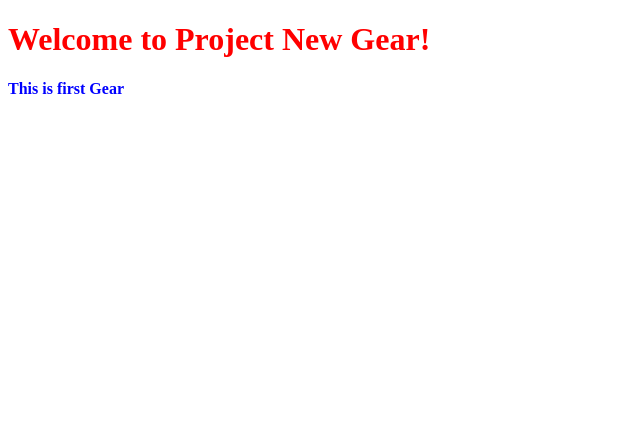
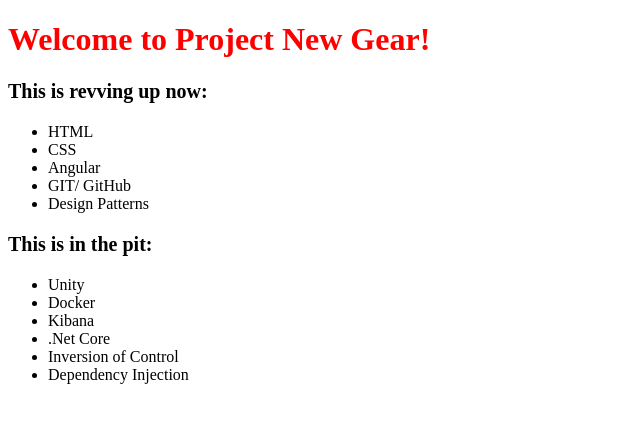
Before and after one commit to ProjectNewGear/NewGearSite, a plain HTML site: page index.html in a window 1280 px wide. Shown: the whole page, without its empty margins (0-640 px from the left). Drawn offline with Linux system fonts and the light colour scheme.

Commit message:
Updating site agenda

```diff
--- a/index.html
+++ b/index.html
@@ -7,13 +7,29 @@
 		h1{
 			color:red;
 		}
-		.firstParagraph{
-			color:blue;
+		.header{
+			font-size:20px;
 			font-weight:bold;
 		}
 	</style>
 </head>
 <body>
 	<h1>Welcome to Project New Gear!</h1>
-	<p class="firstParagraph">This is first Gear</p>
+	<p class="header">This is revving up now:</p>
+	<ul>
+		<li>HTML</li>
+		<li>CSS</li>
+		<li>Angular</li>
+		<li>GIT/ GitHub</li>
+		<li>Design Patterns</li>
+	</ul>
+	<p class="header">This is in the pit:</p>
+	<ul>
+		<li>Unity</li>
+		<li>Docker</li>
+		<li>Kibana</li>
+		<li>.Net Core</li>
+		<li>Inversion of Control</li>
+		<li>Dependency Injection</li>
+	</ul>
 </body>
```
